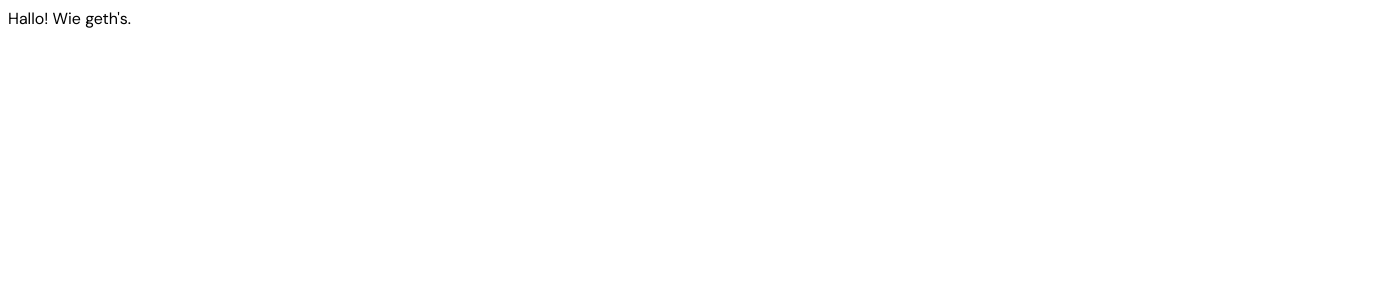
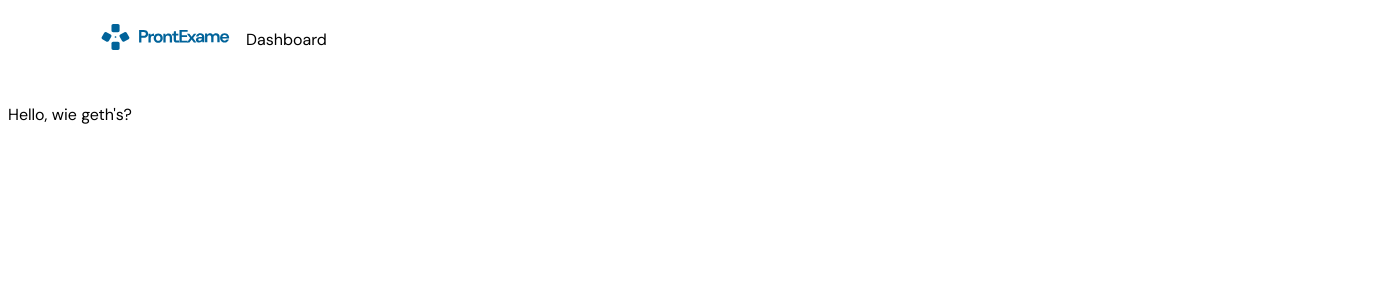
Before and after one commit to anaclaraberga/afood.company, a React (Create React App) app: page / in a window 1280 px wide. Shown: the top 300 px of the page, 1381 px wide, since content can reach past the window. Built offline with nearby package versions, Linux system fonts and the light colour scheme.

Commit message:
Created: Tool Bar

```diff
--- /dev/null
+++ b/src/components/ToolBar.tsx
@@ -0,0 +1,21 @@
+import { NavLink } from 'react-router-dom';
+import { ReactComponent as Brand } from '../assets/icons/pront-exame.svg';
+
+const ToolBar = () => {
+    return (
+        <nav className="toolBar">
+            <div className="container-elements">
+                <div className="container-logo">
+                    <Brand></Brand>
+                </div>
+                <div className="nav-elements">
+                    <div>
+                        Dashboard
+                    </div>
+                </div>
+            </div>
+        </nav>
+    )
+}
+
+export default ToolBar;
--- a/src/index.tsx
+++ b/src/index.tsx
@@ -1,6 +1,7 @@
 import React from 'react';
 import ReactDOM from 'react-dom/client';
 import './styles/index.css';
+import './styles/toolbar.css';
 import reportWebVitals from './reportWebVitals';
 import Home from './pages/Home';
 
--- a/src/pages/Home.tsx
+++ b/src/pages/Home.tsx
@@ -1,7 +1,13 @@
+import { BrowserRouter } from 'react-router-dom';
+import ToolBar from '../components/ToolBar';
+
 export default function Home() {
     return (
-        <div>
-            Hallo! Wie geth's.
-        </div>
+        <BrowserRouter>
+            <ToolBar />
+            <div>
+                Hello, wie geth's?
+            </div>
+        </BrowserRouter>
     )
 }
--- a/src/styles/index.css
+++ b/src/styles/index.css
@@ -1,3 +1,4 @@
 :root {
   font-family: "DM Sans", sans-serif;
+  --background-color: #fff;
 }
--- /dev/null
+++ b/src/styles/toolbar.css
@@ -0,0 +1,28 @@
+.toolBar {
+    height: 4rem;
+    width: 100%;
+    padding-top: 1rem;
+    padding-bottom: 1rem;
+    padding-right: 1rem;
+    padding-left: 5.813rem;
+  }
+
+.container-elements {
+    display: flex;
+    align-items: stretch;
+    justify-content: left;
+    gap: 1em;
+    width: fit-content;
+    height: fit-content;
+
+  }
+
+.container-logo {
+    align-content: center;
+}
+
+.nav-elements {
+    display: flex;
+    flex-direction: row;
+    align-items: center;
+}
```
